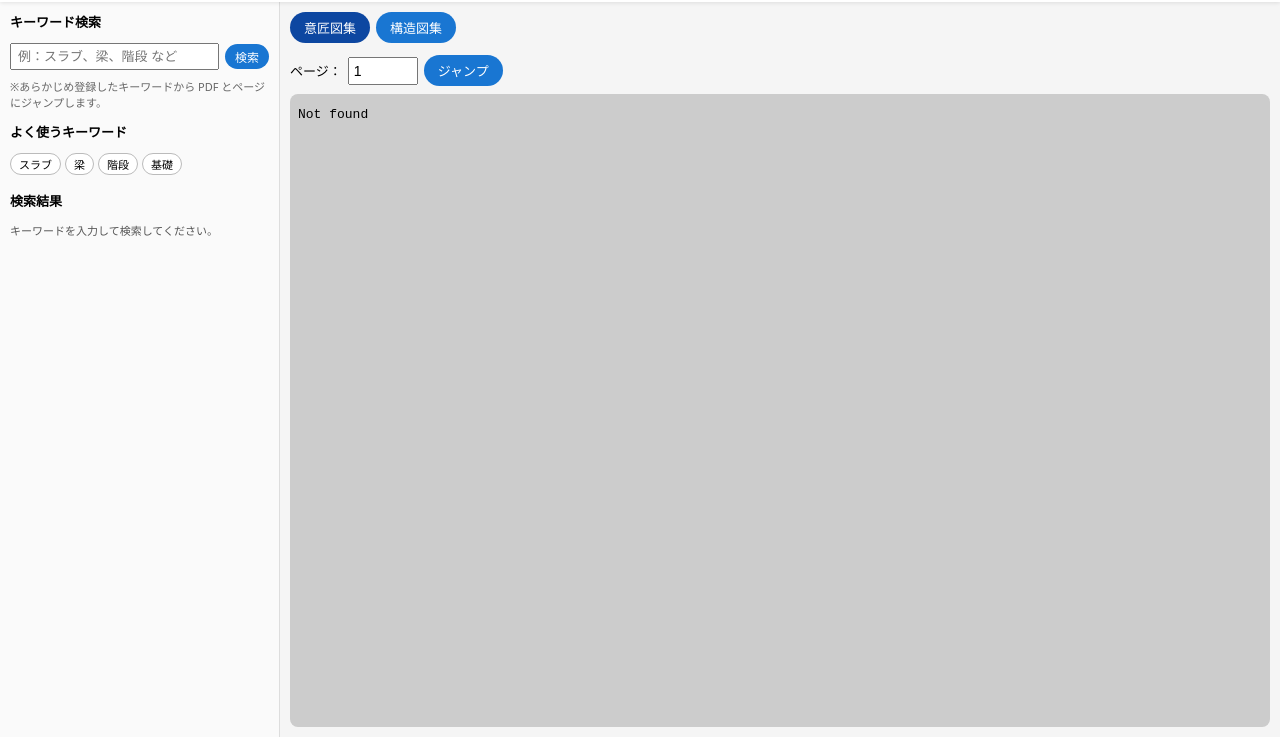
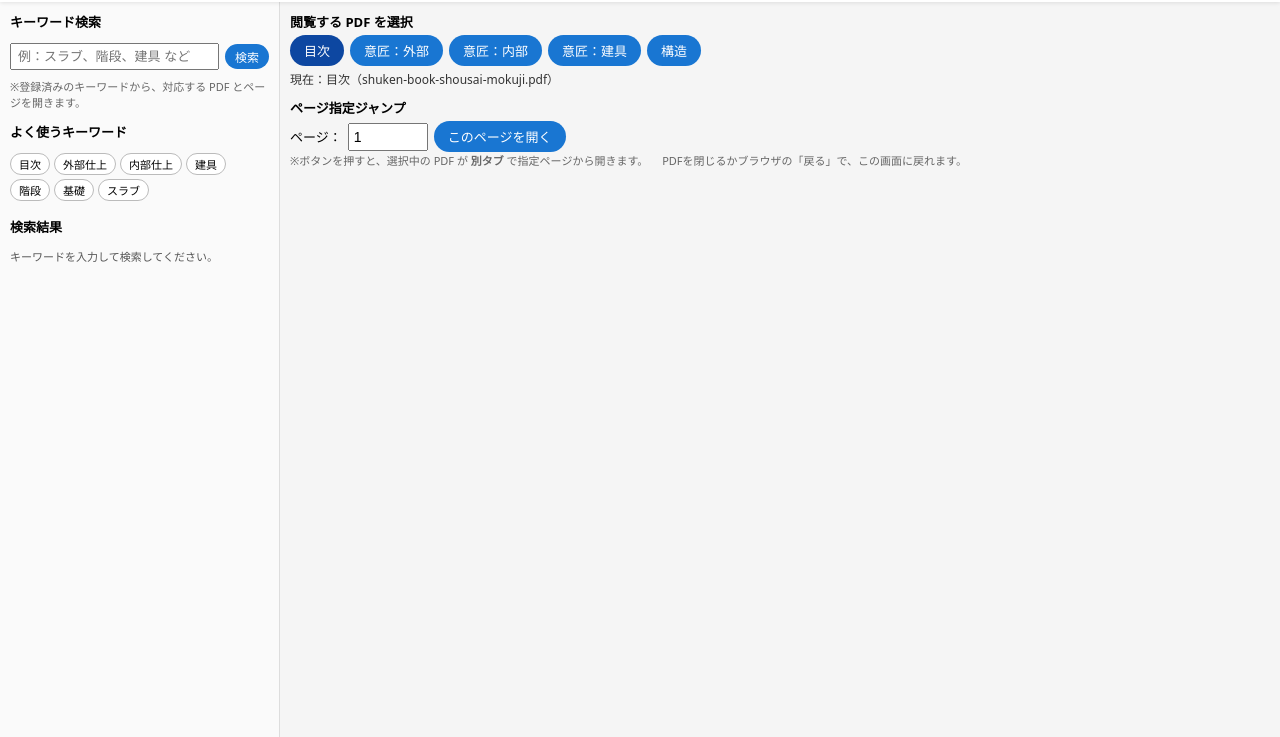
Before and after one commit to fukakyon1173/shuken-book-shousai, a plain HTML site: page index.html in a window 1280 px wide. Shown: the part 63-800 px from the top of the page. Drawn offline with Linux system fonts and the light colour scheme.

Commit message:
Add files via upload

```diff
--- a/app.js
+++ b/app.js
@@ -1,50 +1,67 @@
 // =============================
-//  集研BOOK 詳細図集 ビューア
-//  ・PDF切り替え（意匠 / 構造）
-//  ・ページジャンプ
-//  ・キーワード検索 → 左に結果リスト表示
+// 集研BOOK 詳細図集ビューア（5PDF版）
+// ・PDF切替：目次 / 意匠（外部・内部・建具） / 構造
+// ・ページ指定ジャンプ（別タブで開く）
+// ・左の検索結果からジャンプ
 // =============================
 
 // ---- 1. 検索インデックス ----
-// ここに「キーワード → PDFファイル＆ページ」を登録していきます。
-// page の値は実際の PDF を見ながら好きなように変えてください。
+// ★page の値は実際の PDF を見ながら自由に修正してください。
 const SEARCH_INDEX = [
   {
-    keyword: ["スラブ", "slab"],
-    label: "スラブ配筋標準（意匠）",
-    pdf: "shuken-book-shousai-ishou.pdf",
-    page: 7   // ← 実際のページに合わせて変更
+    keyword: ["目次", "mokuji"],
+    label: "全体目次",
+    pdf: "shuken-book-shousai-mokuji.pdf",
+    page: 1
   },
   {
-    keyword: ["梁", "ばり"],
-    label: "梁配筋（意匠）",
-    pdf: "shuken-book-shousai-ishou.pdf",
-    page: 15  // ← 実際のページに合わせて変更
+    keyword: ["外部", "外部仕上", "バルコニー", "屋根"],
+    label: "外部仕上げ（意匠・外部）",
+    pdf: "shuken-book-shousai-ishou-gaibu.pdf",
+    page: 1
+  },
+  {
+    keyword: ["内部", "内部仕上", "天井", "壁", "床"],
+    label: "内部仕上げ（意匠・内部）",
+    pdf: "shuken-book-shousai-ishou-naibu.pdf",
+    page: 1
+  },
+  {
+    keyword: ["建具", "窓", "ドア", "サッシ"],
+    label: "建具詳細（意匠・建具）",
+    pdf: "shuken-book-shousai-ishou-tategu.pdf",
+    page: 1
+  },
+  {
+    keyword: ["構造", "基礎", "フーチング"],
+    label: "基礎・フーチング（構造）",
+    pdf: "shuken-book-shousai-kouzou.pdf",
+    page: 1
+  },
+  {
+    keyword: ["スラブ"],
+    label: "スラブ配筋標準（構造）",
+    pdf: "shuken-book-shousai-kouzou.pdf",
+    page: 7
   },
   {
     keyword: ["階段"],
     label: "階段配筋標準（構造）",
     pdf: "shuken-book-shousai-kouzou.pdf",
-    page: 30  // ← 実際のページに合わせて変更
-  },
-  {
-    keyword: ["基礎", "フーチング"],
-    label: "基礎・フーチング詳細（構造）",
-    pdf: "shuken-book-shousai-kouzou.pdf",
-    page: 5   // ← 実際のページに合わせて変更
+    page: 15
   }
-  // ★必要に応じてどんどん追加してOK
+  // ★必要に応じてここにどんどん追加してOK
 ];
 
 // ---- 2. 状態 ----
-let currentPdf  = "shuken-book-shousai-ishou.pdf"; // 初期は意匠
+let currentPdf  = "shuken-book-shousai-mokuji.pdf"; // 初期：目次
 let currentPage = 1;
 
 // ---- 3. 要素取得 ----
-const pdfFrame    = document.getElementById("pdfFrame");
-const pageInput   = document.getElementById("pageInput");
-const pageJumpBtn = document.getElementById("pageJumpBtn");
-const pdfButtons  = document.querySelectorAll(".pdf-btn");
+const pdfButtons        = document.querySelectorAll(".pdf-btn");
+const currentFileLabel  = document.getElementById("currentFileLabel");
+const pageInput         = document.getElementById("pageInput");
+const pageJumpBtn       = document.getElementById("pageJumpBtn");
 
 const searchInput = document.getElementById("searchInput");
 const searchBtn   = document.getElementById("searchBtn");
@@ -54,16 +71,18 @@ const tagButtons  = document.querySelectorAll(".tag-btn");
 
 const installBtn  = document.getElementById("installBtn");
 
-// ---- 4. PDF表示更新関数 ----
-function refreshPdf() {
-  if (!pdfFrame) return;
-  const fragment = `#page=${currentPage}&zoom=page-width`;
-  const url = `${currentPdf}${fragment}`;
-  console.log("PDF更新:", url);
-  pdfFrame.setAttribute("src", url);
+// ---- 4. 共通：PDF をページ付きで開く（別タブ） ----
+function openPdfAtPage(pdfFile, page) {
+  if (!page || page <= 0) page = 1;
+
+  const url = `${pdfFile}#page=${page}`;
+  console.log("PDFオープン:", url);
+
+  // spec-viewer と同様：別タブで開く
+  window.open(url, "_blank");
 }
 
-// ---- 5. PDF切り替え ----
+// ---- 5. PDFボタンの見た目更新 ----
 function updatePdfButtonsActive() {
   pdfButtons.forEach(btn => {
     if (btn.dataset.file === currentPdf) {
@@ -72,9 +91,24 @@ function updatePdfButtonsActive() {
       btn.classList.remove("pdf-btn-active");
     }
   });
+
+  if (currentFileLabel) {
+    currentFileLabel.textContent =
+      `現在：${getPdfLabel(currentPdf)}（${currentPdf}）`;
+  }
 }
 
-pdfButtons.forEach((btn) => {
+function getPdfLabel(pdfFile) {
+  if (pdfFile.includes("mokuji")) return "目次";
+  if (pdfFile.includes("gaibu"))  return "意匠：外部";
+  if (pdfFile.includes("naibu"))  return "意匠：内部";
+  if (pdfFile.includes("tategu")) return "意匠：建具";
+  if (pdfFile.includes("kouzou")) return "構造";
+  return pdfFile;
+}
+
+// ---- 6. PDF切替ボタン ----
+pdfButtons.forEach(btn => {
   btn.addEventListener("click", () => {
     const file = btn.dataset.file;
     if (!file) return;
@@ -82,21 +116,17 @@ pdfButtons.forEach((btn) => {
     currentPage = 1;
     if (pageInput) pageInput.value = String(currentPage);
     updatePdfButtonsActive();
-    refreshPdf();
   });
 });
 
 updatePdfButtonsActive();
-if (pageInput) {
-  pageInput.value = String(currentPage);
-}
+if (pageInput) pageInput.value = String(currentPage);
 
-// ---- 6. ページジャンプ ----
+// ---- 7. ページジャンプ ----
 function setPdfPage(page) {
-  if (!page || page <= 0) return;
-  currentPage = page;
+  currentPage = page || 1;
   if (pageInput) pageInput.value = String(currentPage);
-  refreshPdf();
+  openPdfAtPage(currentPdf, currentPage);
 }
 
 if (pageJumpBtn && pageInput) {
@@ -113,7 +143,7 @@ if (pageJumpBtn && pageInput) {
   });
 }
 
-// ---- 7. 検索ロジック ----
+// ---- 8. 検索ロジック ----
 function searchIndex(term) {
   const q = term.trim().toLowerCase();
   if (!q) return [];
@@ -141,7 +171,7 @@ function renderResults(results, term) {
 
   searchInfo.textContent = `「${term}」の検索結果：${results.length}件`;
 
-  results.forEach((item) => {
+  results.forEach(item => {
     const li = document.createElement("li");
     li.className = "result-item";
 
@@ -151,7 +181,13 @@ function renderResults(results, term) {
 
     const meta = document.createElement("div");
     meta.className = "result-meta";
-    const kind = item.pdf.includes("ishou") ? "意匠" : "構造";
+    const kind =
+      item.pdf.includes("mokuji") ? "目次" :
+      item.pdf.includes("gaibu")  ? "意匠：外部" :
+      item.pdf.includes("naibu")  ? "意匠：内部" :
+      item.pdf.includes("tategu") ? "意匠：建具" :
+      item.pdf.includes("kouzou") ? "構造" : "PDF";
+
     meta.textContent = `${kind} / p.${item.page}`;
 
     li.appendChild(title);
@@ -162,7 +198,7 @@ function renderResults(results, term) {
       currentPage = item.page;
       if (pageInput) pageInput.value = String(currentPage);
       updatePdfButtonsActive();
-      refreshPdf();
+      openPdfAtPage(currentPdf, currentPage);
     });
 
     resultList.appendChild(li);
@@ -176,7 +212,7 @@ function doSearch() {
   renderResults(results, term);
 }
 
-// 検索ボタン
+// 検索ボタン・Enterキー
 if (searchBtn && searchInput) {
   searchBtn.addEventListener("click", () => {
     doSearch();
@@ -200,7 +236,7 @@ tagButtons.forEach(btn => {
   });
 });
 
-// ---- 8. PWA インストール処理 ----
+// ---- 9. PWA インストール処理 ----
 let deferredPrompt = null;
 
 window.addEventListener("beforeinstallprompt", (e) => {
@@ -221,7 +257,7 @@ if (installBtn) {
   });
 }
 
-// ---- 9. Service Worker 登録 ----
+// ---- 10. Service Worker 登録 ----
 if ("serviceWorker" in navigator) {
   window.addEventListener("load", () => {
     navigator.serviceWorker.register("service-worker.js")
--- a/index.html
+++ b/index.html
@@ -80,7 +80,7 @@
       cursor: default;
     }
 
-    /* メインレイアウト：左サイドバー + 右ビューア */
+    /* レイアウト：左サイドバー + 右操作エリア */
     .main {
       flex: 1;
       display: flex;
@@ -186,14 +186,13 @@
       padding: 10px;
       display: flex;
       flex-direction: column;
-      gap: 8px;
+      gap: 10px;
     }
 
     .pdf-select {
       display: flex;
       gap: 6px;
       flex-wrap: wrap;
-      margin-bottom: 4px;
     }
 
     .pdf-btn-active {
@@ -209,27 +208,24 @@
     }
 
     #pageInput {
-      width: 70px;
+      width: 80px;
       padding: 4px;
       font-size: 14px;
     }
 
-    .viewer-frame {
-      flex: 1;
-      min-height: 0;
+    .hint {
+      font-size: 11px;
+      color: #666;
     }
 
-    iframe {
-      width: 100%;
-      height: 100%;
-      border: none;
-      border-radius: 8px;
-      background: #ccc;
+    .current-file {
+      font-size: 12px;
+      color: #333;
     }
 
     @media (max-width: 768px) {
       .sidebar {
-        width: 220px;
+        width: 230px;
       }
     }
 
@@ -253,7 +249,7 @@
       <img src="icon-192.png" alt="icon" />
       <div>
         <h1>集研BOOK（詳細図集）</h1>
-        <div class="subtitle">意匠・構造PDF ビューア</div>
+        <div class="subtitle">目次・意匠・構造 PDFビューア</div>
       </div>
     </div>
     <button id="installBtn" class="btn-outline btn">アプリ追加</button>
@@ -264,17 +260,22 @@
     <aside class="sidebar">
       <div class="sidebar-title">キーワード検索</div>
       <div class="search-row">
-        <input type="text" id="searchInput" placeholder="例：スラブ、梁、階段 など" />
+        <input type="text" id="searchInput" placeholder="例：スラブ、階段、建具 など" />
         <button id="searchBtn" class="btn" style="font-size:12px;padding:4px 10px;">検索</button>
       </div>
-      <div class="search-note">※あらかじめ登録したキーワードから PDF とページにジャンプします。</div>
+      <div class="search-note">
+        ※登録済みのキーワードから、対応する PDF とページを開きます。
+      </div>
 
       <div class="sidebar-title" style="margin-top:4px;">よく使うキーワード</div>
       <div class="quick-tags">
-        <button class="tag-btn" data-tag="スラブ">スラブ</button>
-        <button class="tag-btn" data-tag="梁">梁</button>
+        <button class="tag-btn" data-tag="目次">目次</button>
+        <button class="tag-btn" data-tag="外部仕上">外部仕上</button>
+        <button class="tag-btn" data-tag="内部仕上">内部仕上</button>
+        <button class="tag-btn" data-tag="建具">建具</button>
         <button class="tag-btn" data-tag="階段">階段</button>
         <button class="tag-btn" data-tag="基礎">基礎</button>
+        <button class="tag-btn" data-tag="スラブ">スラブ</button>
       </div>
 
       <div class="sidebar-title" style="margin-top:8px;">検索結果</div>
@@ -282,24 +283,38 @@
       <ul id="resultList" class="result-list"></ul>
     </aside>
 
-    <!-- 右：PDFビューア -->
+    <!-- 右：PDFファイル選択＆ページジャンプ -->
     <main class="viewer-area">
-      <div class="pdf-select">
-        <button class="btn pdf-btn pdf-btn-active" data-file="shuken-book-shousai-ishou.pdf">意匠図集</button>
-        <button class="btn pdf-btn" data-file="shuken-book-shousai-kouzou.pdf">構造図集</button>
+      <div>
+        <div class="sidebar-title">閲覧する PDF を選択</div>
+        <div class="pdf-select">
+          <button class="btn pdf-btn pdf-btn-active"
+                  data-file="shuken-book-shousai-mokuji.pdf">目次</button>
+          <button class="btn pdf-btn"
+                  data-file="shuken-book-shousai-ishou-gaibu.pdf">意匠：外部</button>
+          <button class="btn pdf-btn"
+                  data-file="shuken-book-shousai-ishou-naibu.pdf">意匠：内部</button>
+          <button class="btn pdf-btn"
+                  data-file="shuken-book-shousai-ishou-tategu.pdf">意匠：建具</button>
+          <button class="btn pdf-btn"
+                  data-file="shuken-book-shousai-kouzou.pdf">構造</button>
+        </div>
+        <div id="currentFileLabel" class="current-file" style="margin-top:4px;">
+          現在：目次（shuken-book-shousai-mokuji.pdf）
+        </div>
       </div>
 
-      <div class="page-jump">
-        ページ：
-        <input type="number" id="pageInput" min="1" />
-        <button id="pageJumpBtn" class="btn">ジャンプ</button>
-      </div>
-
-      <div class="viewer-frame">
-        <iframe
-          id="pdfFrame"
-          src="shuken-book-shousai-ishou.pdf#page=1&zoom=page-width">
-        </iframe>
+      <div>
+        <div class="sidebar-title">ページ指定ジャンプ</div>
+        <div class="page-jump">
+          ページ：
+          <input type="number" id="pageInput" min="1" />
+          <button id="pageJumpBtn" class="btn">このページを開く</button>
+        </div>
+        <div class="hint">
+          ※ボタンを押すと、選択中の PDF が <strong>別タブ</strong> で指定ページから開きます。
+          　PDFを閉じるかブラウザの「戻る」で、この画面に戻れます。
+        </div>
       </div>
     </main>
   </div>
```
